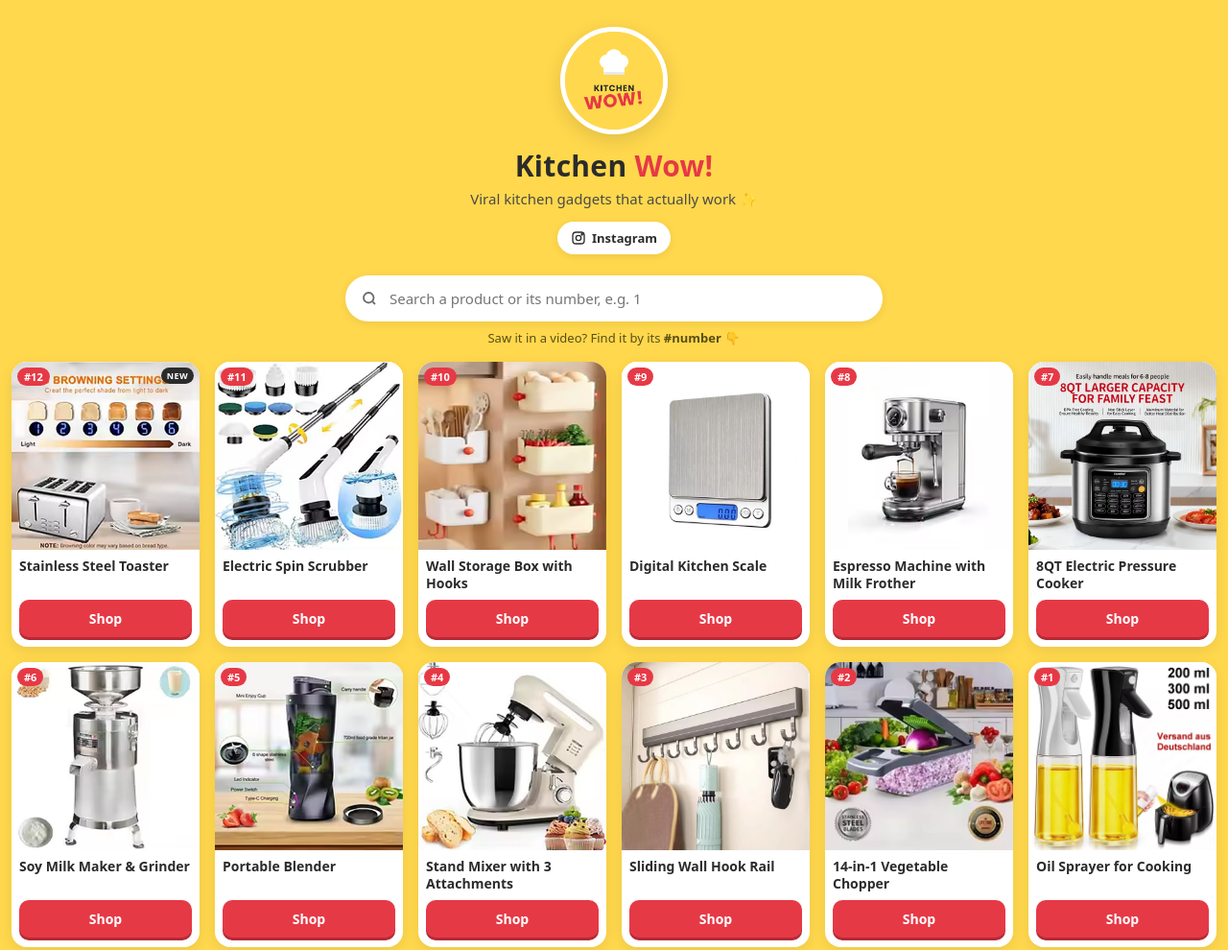
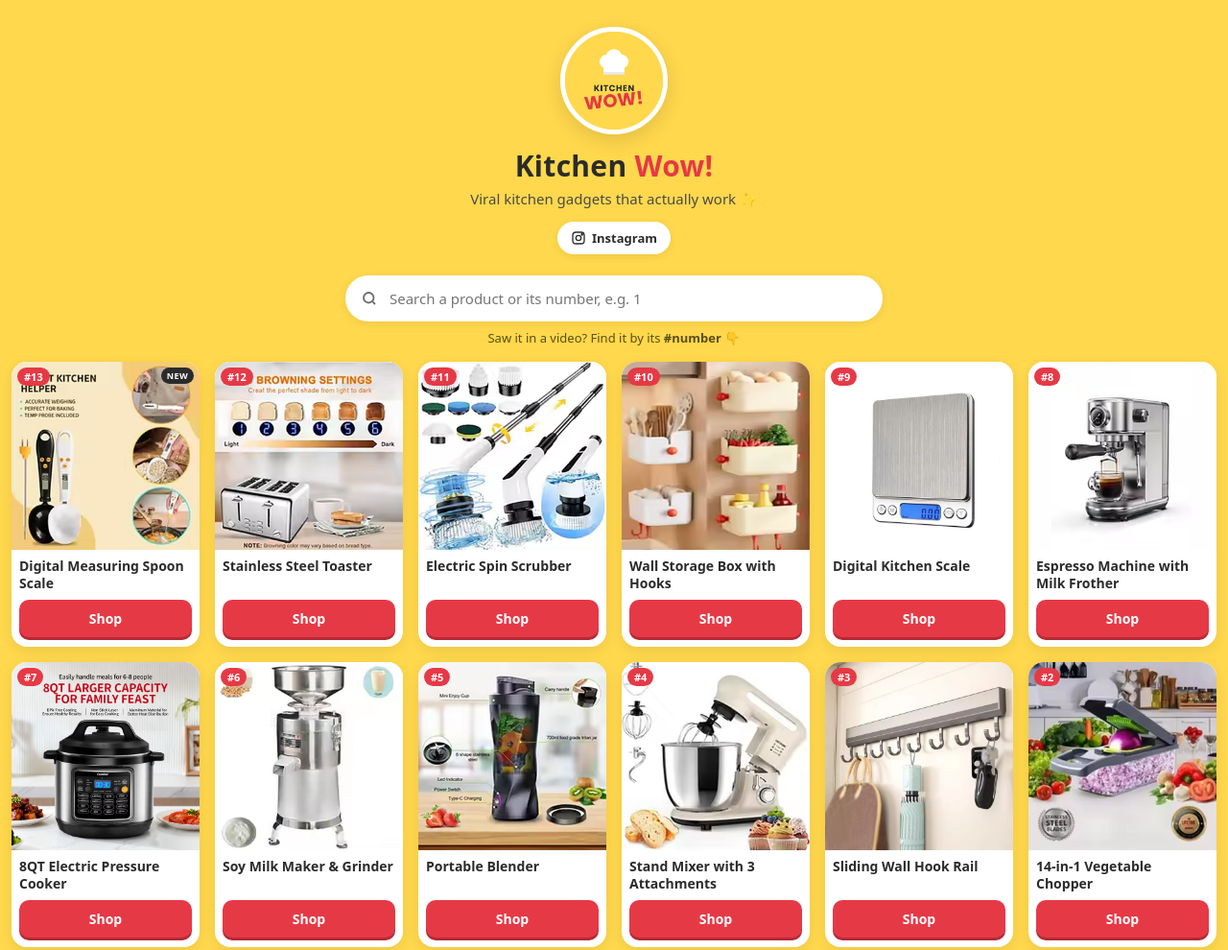
Before and after one commit to kitchenwow-shop/kitchenwow-shop.github.io, a plain HTML site: page index.html in a window 1280 px wide. Shown: the top 990 px of the page at 96% size. Drawn offline with Linux system fonts and the light colour scheme.

Commit message:
Add product #13: digital measuring spoon
Co-Authored-By: Claude Opus 5.5 <noreply@anthropic.com>
Claude-Session: https://claude.ai/code/session_018Zm9WLpDac5Q9GTbsy6AM4

```diff
--- a/index.html
+++ b/index.html
@@ -92,12 +92,20 @@
    Newest first. Copy one block, change the values, and save. */
 const PRODUCTS = [
   {
+    num: 13,
+    name: "Digital Measuring Spoon Scale",
+    desc: "2-in-1 measuring spoon that weighs ingredients, plus a detachable temperature probe for cooking.",
+    image: "images/scale-spoon.jpg",
+    link: "https://s.click.aliexpress.com/e/_c35uKaov",
+    isNew: true
+  },
+  {
     num: 12,
     name: "Stainless Steel Toaster",
     desc: "6 browning levels from light to dark. Perfect toast every morning.",
     image: "images/toaster.jpg",
     link: "https://s.click.aliexpress.com/e/_c36n5EUD",
-    isNew: true
+    isNew: false
   },
   {
     num: 11,
```
Also changed, not shown: images/scale-spoon.jpg (added).
